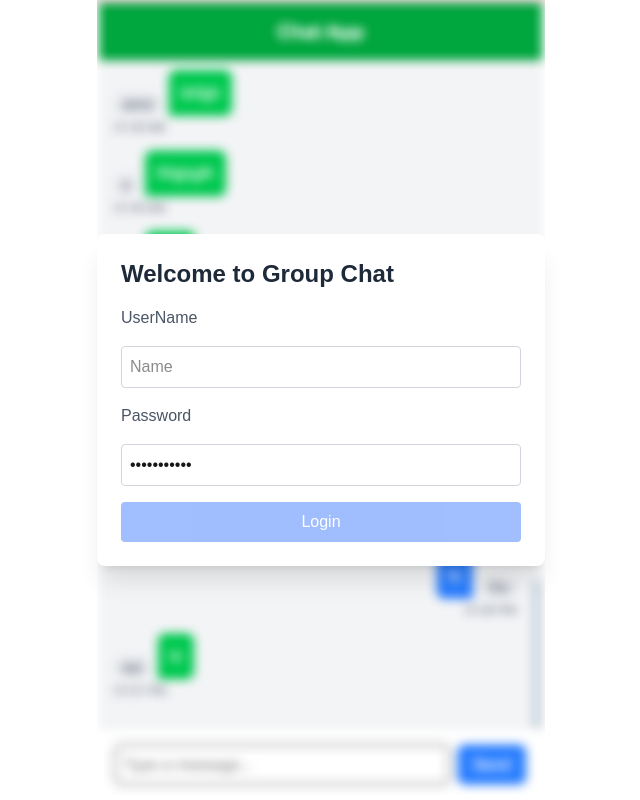
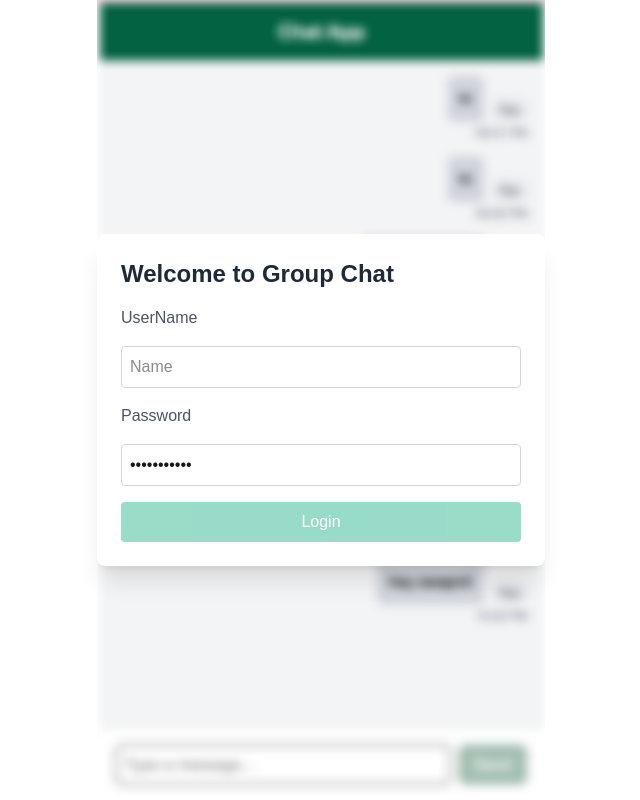
Before and after one commit to Moon-12/chatapp-nextjs-ts-tailwind, a Next.js app: page /chat-app/ in a window 1280 px wide. Shown: the whole page, without its empty margins (319-959 px from the left). Built offline with nearby package versions, Linux system fonts and the light colour scheme.

Commit message:
button color and image changed

```diff
--- a/src/components/modal.tsx
+++ b/src/components/modal.tsx
@@ -85,7 +85,7 @@ const ModalPopup: React.FC = () => {
               disabled={!password || !inputValue}
               className={`${
                 (!inputValue || !password) && "cursor-not-allowed opacity-40"
-              } w-full bg-blue-600 text-white py-2 px-4 rounded hover:bg-blue-700 transition duration-200`}
+              } w-full bg-[#00A877] text-white py-2 px-4 rounded hover:bg-[#006241] transition duration-200`}
             >
               Login
             </button>
```
Also changed, not shown: assets/images/blurBackground.png.
